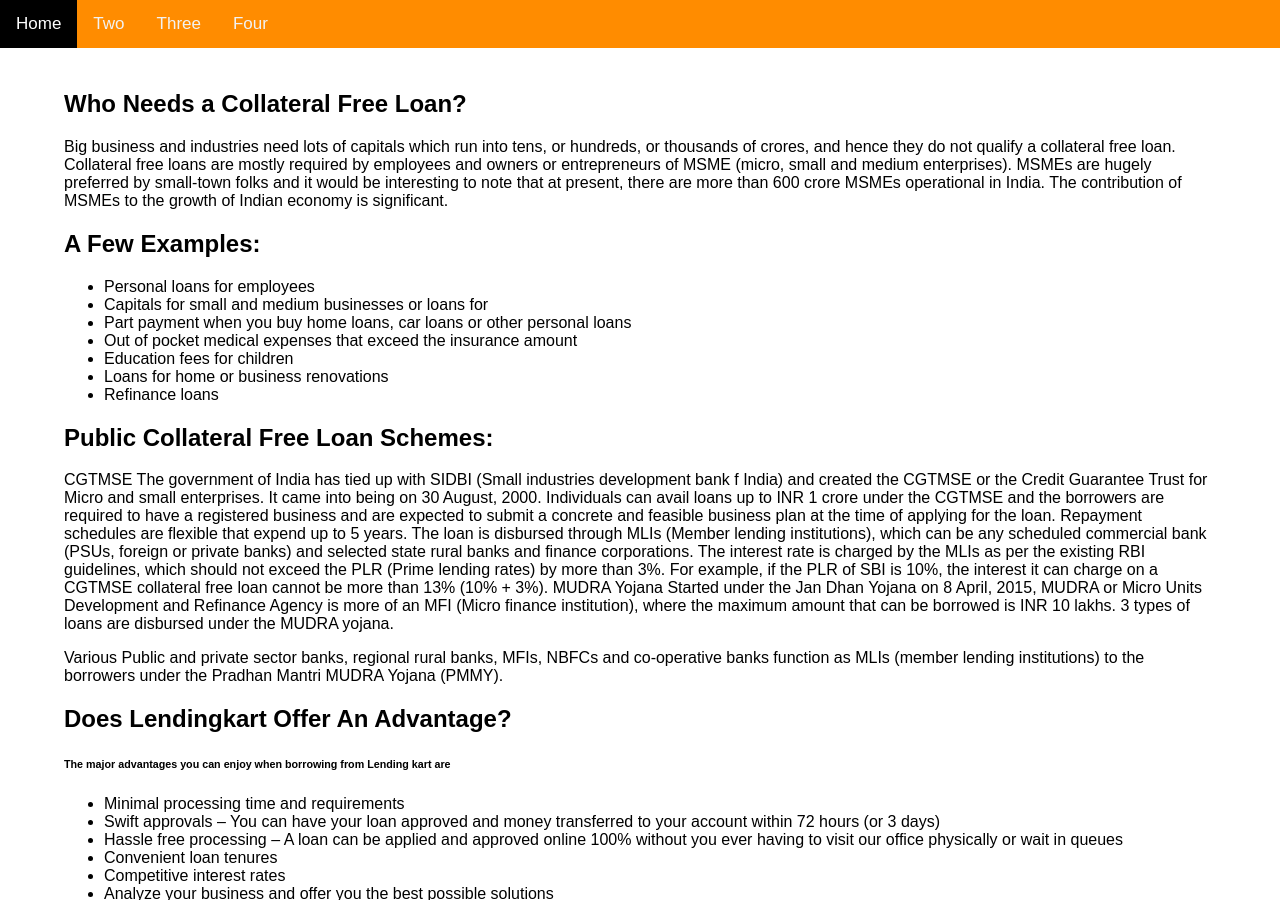
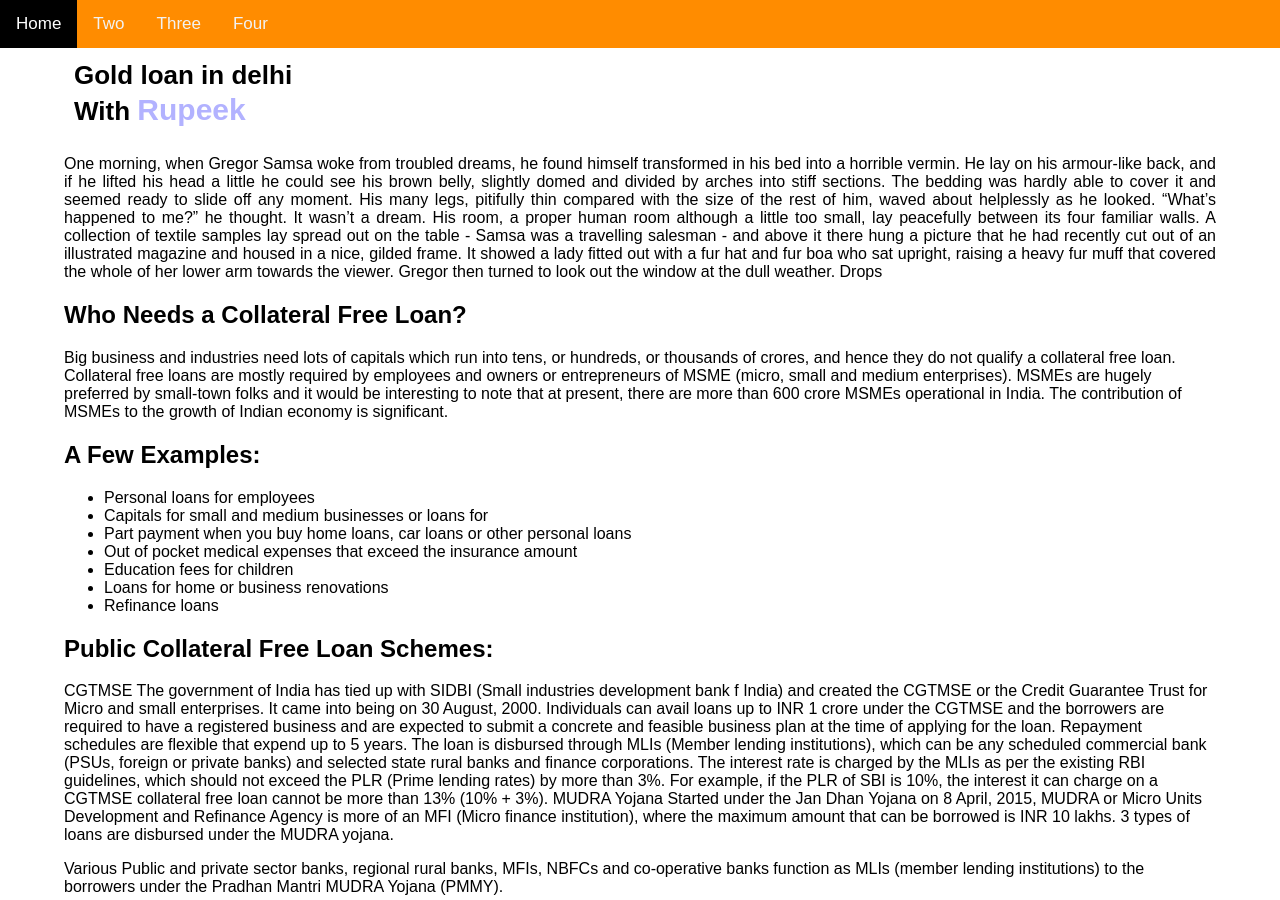
Before and after one commit to ajay17141994/updatednetify, a Jekyll site: the page built from _posts/2020-05-12-delhi.md, in a window 1280 px wide and 900 px high. Built offline with Jekyll 4.4.1, drawn with Linux system fonts in a browser that asks for light colours; some of the changed text lies outside the part shown.

Commit message:
Update Blog posts “2020-05-12-delhi”

```diff
--- a/_posts/2020-05-12-delhi.md
+++ b/_posts/2020-05-12-delhi.md
@@ -1,10 +1,28 @@
 ---
 layout: post
-title:  "Gold Loan In Delhi!"
-date:   2020-05-12 23:50:12 -0700
+title: Gold Loan In Delhi!
+date: 2020-05-12 23:50:12 -0700
 categories: jekyll update
-key: "DELHI"
-description: "THIS IS DELHI SPECIFIC TEXT"
+heading_one: Gold loan in  delhi
+heading_two: With
+heading_three: Rupeek
+sub_footerData: One morning, when Gregor Samsa woke from troubled dreams, he
+  found himself transformed in his bed into a horrible vermin. He lay on his
+  armour-like back, and if he lifted his head a little he could see his brown
+  belly, slightly domed and divided by arches into stiff sections. The bedding
+  was hardly able to cover it and seemed ready to slide off any moment. His many
+  legs, pitifully thin compared with the size of the rest of him, waved about
+  helplessly as he looked. "What's happened to me?" he thought. It wasn't a
+  dream. His room, a proper human room although a little too small, lay
+  peacefully between its four familiar walls. A collection of textile samples
+  lay spread out on the table - Samsa was a travelling salesman - and above it
+  there hung a picture that he had recently cut out of an illustrated magazine
+  and housed in a nice, gilded frame. It showed a lady fitted out with a fur hat
+  and fur boa who sat upright, raising a heavy fur muff that covered the whole
+  of her lower arm towards the viewer. Gregor then turned to look out the window
+  at the dull weather. Drops
 permalink: /delhi/
-
+description: THIS IS DELHI SPECIFIC TEXT
+key: DELHI
 ---
+One morning, when Gregor Samsa woke from troubled dreams, he found himself transformed in his bed into a horrible vermin. He lay on his armour-like back, and if he lifted his head a little he could see his brown belly, slightly domed and divided by arches into stiff sections. The bedding was hardly able to cover it and seemed ready to slide off any moment. His many legs, pitifully thin compared with the size of the rest of him, waved about helplessly as he looked. "What's happened to me?" he thought. It wasn't a dream. His room, a proper human room although a little too small, lay peacefully between its four familiar walls. A collection of textile samples lay spread out on the table - Samsa was a travelling salesman - and above it there hung a picture that he had recently cut out of an illustrated magazine and housed in a nice, gilded frame. It showed a lady fitted out with a fur hat and fur boa who sat upright, raising a heavy fur muff that covered the whole of her lower arm towards the viewer. Gregor then turned to look out the window at the dull weather. Drops
```
